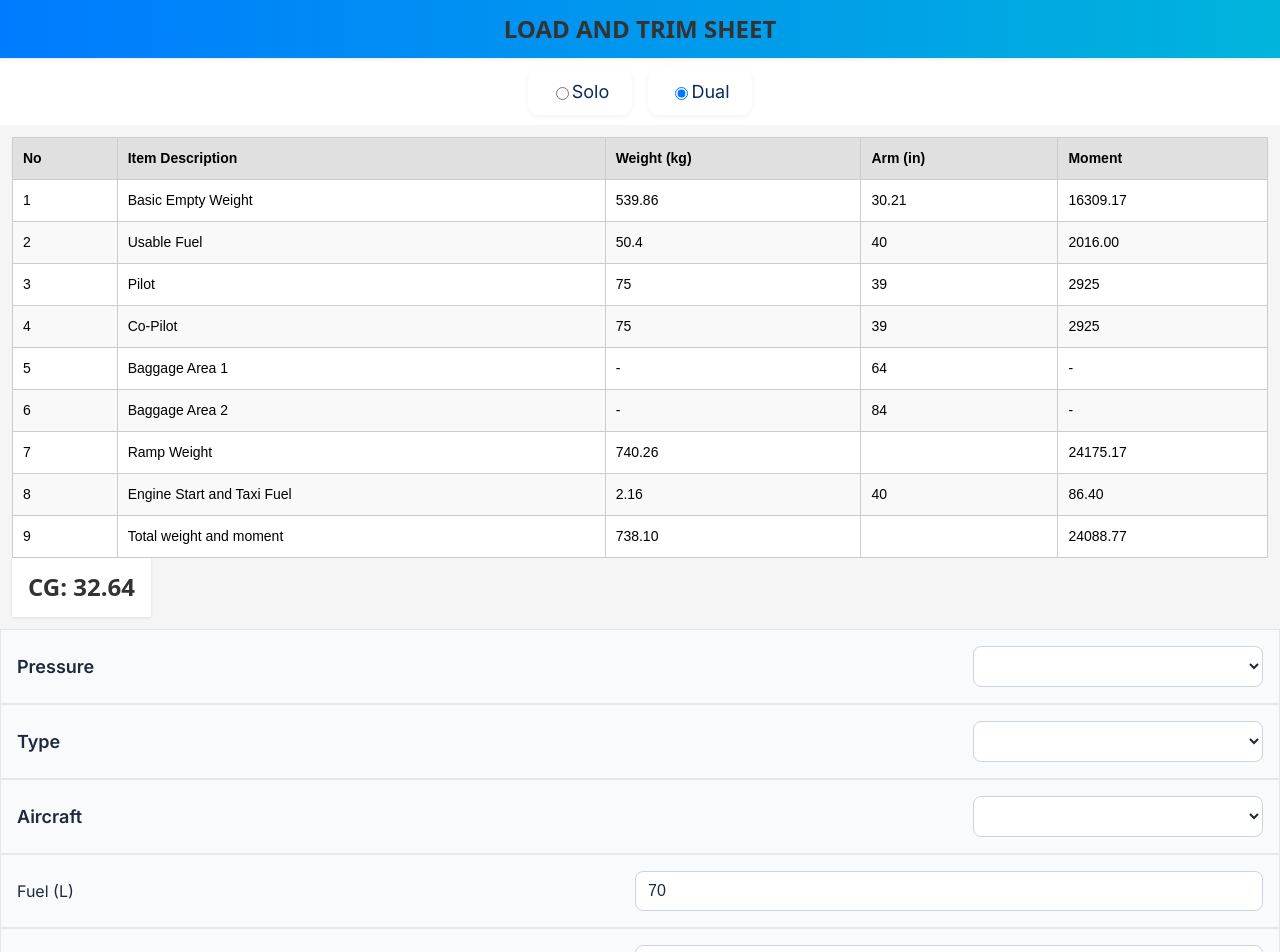
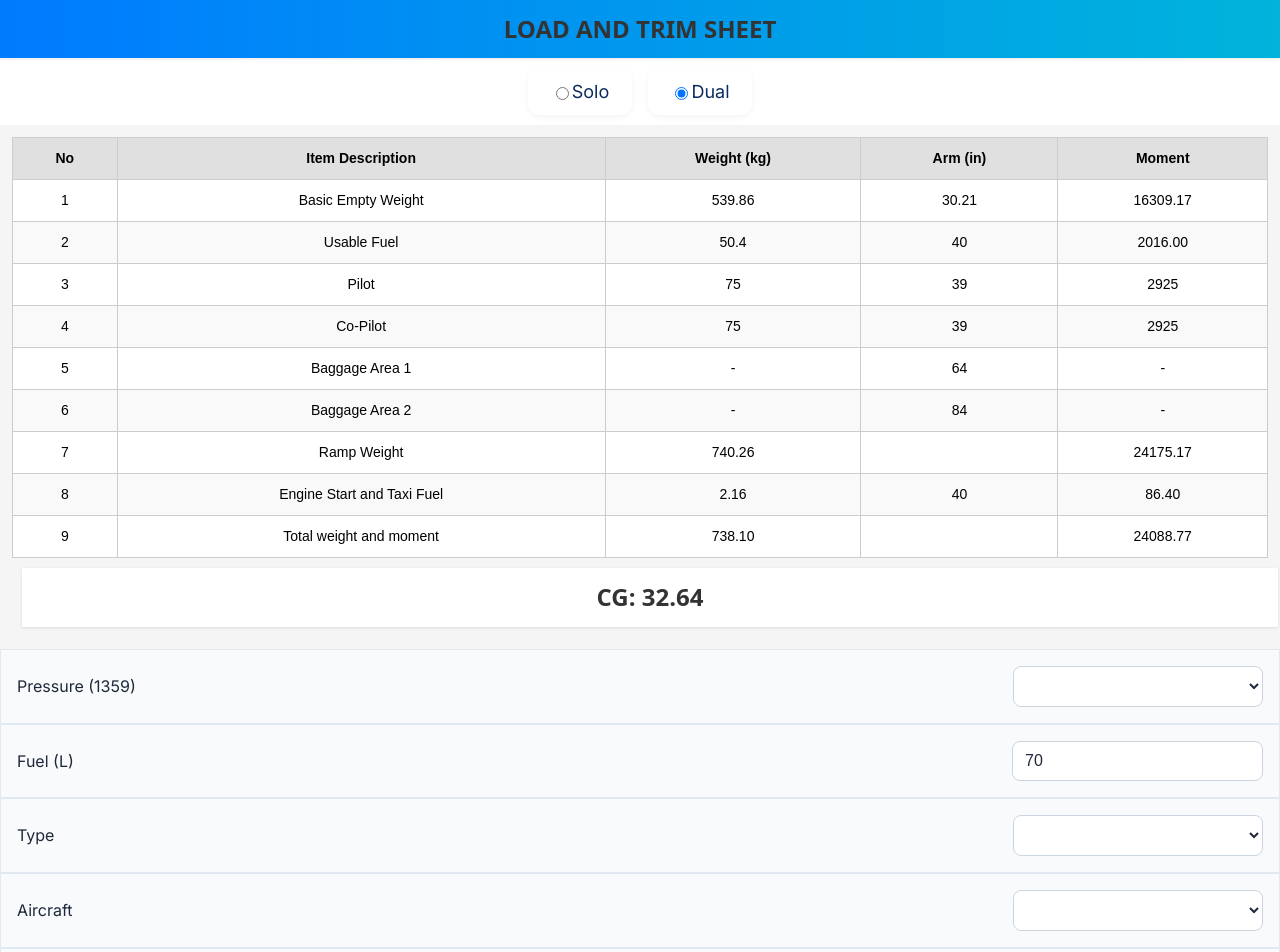
Before and after one commit to bibin-jaimon/2025-load-trim-pwa, a React (Vite) app: page / in a window 1280 px wide. Shown: the top 952 px of the page. Built offline with nearby package versions, Linux system fonts and the light colour scheme.

Commit message:
Style fixes

```diff
--- a/src/App.jsx
+++ b/src/App.jsx
@@ -125,13 +125,18 @@ function App() {
         {canShow && trimSheetData && <TrimSheet data={trimSheetData} />}
         {canShow && (
           <TitleWithSelector
-            title="Pressure"
+            title={`Pressure (${selectedPressure.value})`}
             displayKey="key"
             options={pressures}
             value={selectedPressure?.key}
             onChange={setSelectedPressure}
           />
         )}
+        {renderFuelTextField({
+          label: `Fuel (L)`,
+          value: fuel,
+          onChange: setFuel,
+        })}
         {canShow && (
           <TitleWithSelector
             title="Type"
@@ -151,11 +156,6 @@ function App() {
           />
         )}
         {renderFuelTextField({
-          label: "Fuel (L)",
-          value: fuel,
-          onChange: setFuel,
-        })}
-        {renderFuelTextField({
           label: "Pilot",
           value: pilotWeight,
           onChange: setPilotWeight,
@@ -167,7 +167,7 @@ function App() {
             onChange: setCoPilotWeight,
           })}
 
-        <h1
+        {/* <h1
           style={{
             background: "linear-gradient(to right, #007bff, #00b4db)",
           }}
@@ -181,7 +181,7 @@ function App() {
             pressure={selectedPressure}
             fuel={`${convertLtoGas(fuel)}`}
           />
-        )}
+        )} */}
         <button
           onClick={() => window.location.reload()}
           style={{
--- a/src/components/labeled-text/label-text-input.jsx
+++ b/src/components/labeled-text/label-text-input.jsx
@@ -3,16 +3,15 @@ import React from "react";
 const styles = {
   container: (maxWidth) => ({
     display: "flex",
+    justifyContent: "space-between",
     alignItems: "center",
-    justifyContent: "space-between",
     padding: "16px",
-    gap: "16px",
-    width: "100%",
-    margin: "0 auto",
     backgroundColor: "#f9fafb",
     border: "1px solid #e2e8f0",
-    boxShadow: "0 2px 4px rgba(0,0,0,0.03)",
+    boxShadow: "0 2px 4px rgba(0, 0, 0, 0.03)",
     fontFamily: "'Inter', sans-serif",
+    marginRight: "100px",
+    width: "100%",
     boxSizing: "border-box",
   }),
   label: {
@@ -23,16 +22,15 @@ const styles = {
     flex: 1,
   },
   input: {
-    flex: 1,
-    width: "100px",
+    padding: "10px 12px",
     fontSize: "16px",
-    padding: "10px 12px",
     borderRadius: "8px",
     border: "1px solid #cbd5e1",
     backgroundColor: "#ffffff",
     color: "#1e293b",
-    outline: "none",
-    transition: "border 0.2s ease, box-shadow 0.2s ease",
+    // outline: "none",
+    width: "225px",
+    transition: "border 0.2s ease-in-out, box-shadow 0.2s ease-in-out",
   },
   inputFocus: {
     border: "1px solid #3b82f6",
--- a/src/components/selector/selector-with-title.jsx
+++ b/src/components/selector/selector-with-title.jsx
@@ -16,8 +16,8 @@ const styles = {
   }),
   title: {
     margin: 0,
-    fontSize: "18px",
-    fontWeight: 600,
+    fontSize: "16px",
+    fontWeight: 500,
     color: "#1e293b",
     flex: 1,
   },
@@ -28,11 +28,9 @@ const styles = {
     border: "1px solid #cbd5e1",
     backgroundColor: "#ffffff",
     color: "#1e293b",
-    outline: "none",
-    width: "50px",
+    // outline: "none",
+    width: "250px",
     transition: "border 0.2s ease-in-out, box-shadow 0.2s ease-in-out",
-    minWidth: "290px",
-    maxWidth: "300px",
   },
   selectFocus: {
     border: "1px solid #3b82f6",
--- a/src/components/trim-sheet/trim-sheet.jsx
+++ b/src/components/trim-sheet/trim-sheet.jsx
@@ -26,7 +26,7 @@ const TrimSheet = ({ data }) => {
                 style={{
                   border: "1px solid #ccc",
                   backgroundColor: "#e0e0e0",
-                  textAlign: "left",
+                  textAlign: "center",
                   padding: "10px",
                   fontWeight: "bold",
                   fontSize: "14px",
@@ -44,6 +44,7 @@ const TrimSheet = ({ data }) => {
               key={rowIndex}
               style={{
                 backgroundColor: rowIndex % 2 === 0 ? "#fff" : "#f9f9f9",
+                textAlign: "center",
               }}
             >
               {columns.map((col) => (
@@ -63,7 +64,15 @@ const TrimSheet = ({ data }) => {
           ))}
         </tbody>
       </table>
-      <h1>CG: {data.cg}</h1>
+      <div
+        style={{
+          justifyContent: "center",
+          width: "100%",
+          margin: "10px",
+        }}
+      >
+        <h1>CG: {data.cg}</h1>
+      </div>
     </div>
   );
 };
```
